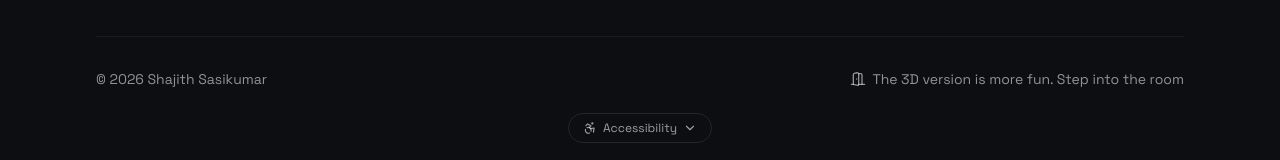
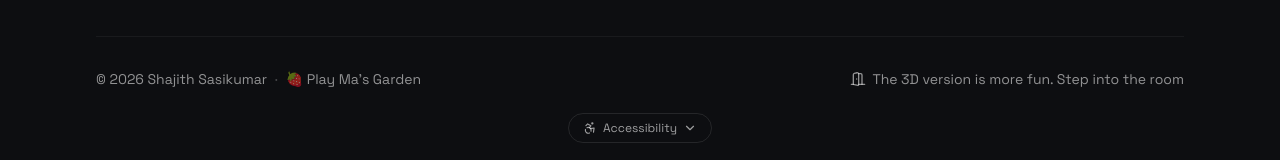
Before and after one commit to Shaj2x/My-Portfolio, a React (Vite) app: page /quick in a window 1280 px wide. Shown: the part 5851-6011 px from the top of the page. Built offline with nearby package versions, Linux system fonts and the light colour scheme; the HTML template or start-up script is replaced by a standard one.

Commit message:
Link Ma's Garden from the quick view footer
Co-Authored-By: Claude Opus 5.5 <noreply@anthropic.com>
Claude-Session: https://claude.ai/code/session_01454eRGKWQP3VyCseEDsR9R

```diff
--- a/src/pages/QuickView.tsx
+++ b/src/pages/QuickView.tsx
@@ -391,6 +391,10 @@ const QuickView = () => {
           <div className="flex flex-col items-center justify-between gap-3 sm:flex-row">
             <p>
               © {new Date().getFullYear()} {profile.name}
+              <span className="mx-2 text-white/25">·</span>
+              <Link to="/ma" className="hover:text-white">
+                🍓 Play Ma's Garden
+              </Link>
             </p>
             <Link to="/" className="inline-flex items-center gap-1.5 hover:text-white">
               <DoorOpen className="h-4 w-4" /> The 3D version is more fun. Step into the room
```
